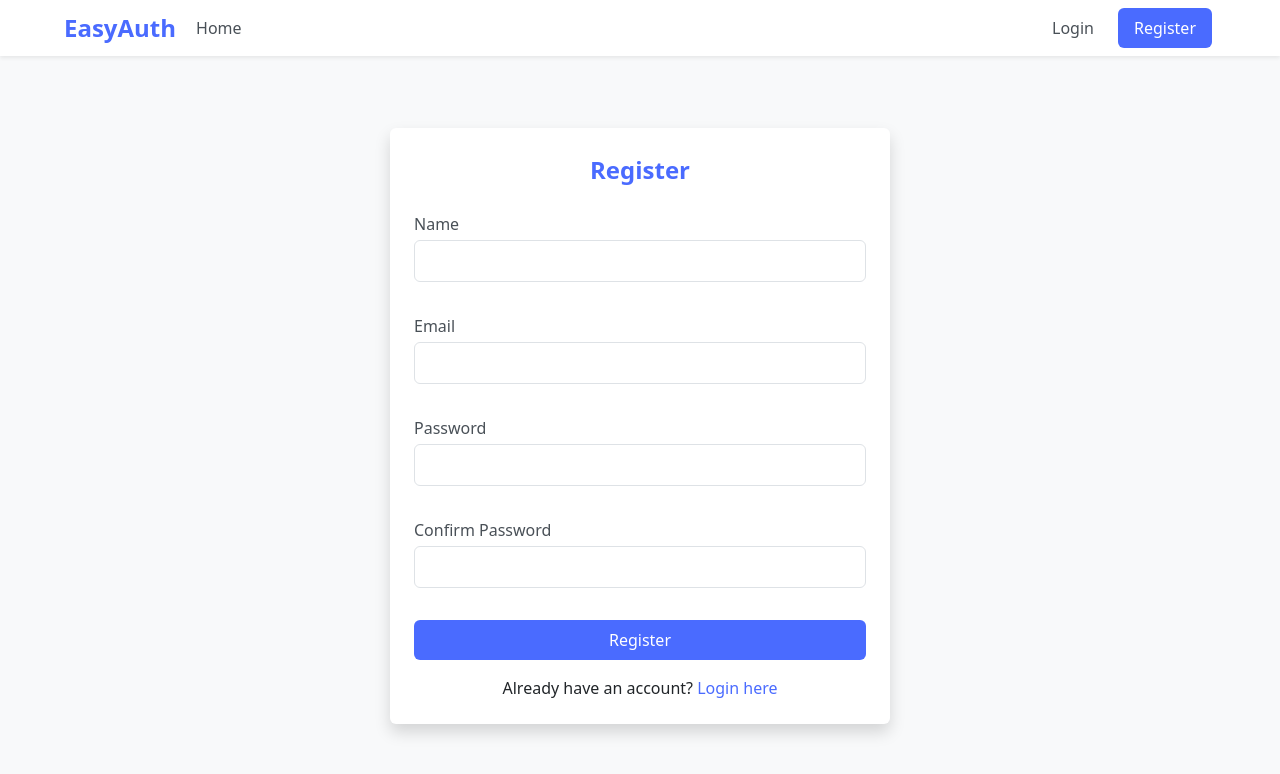
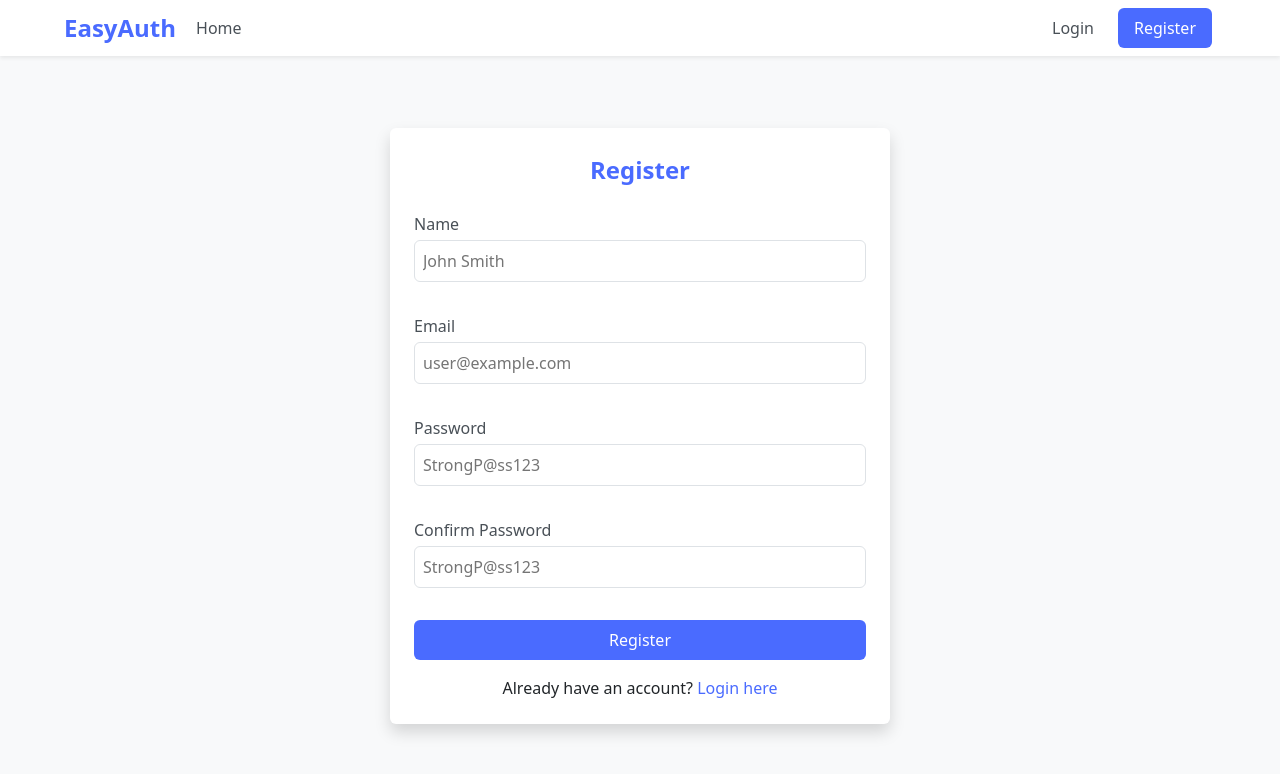
Before and after one commit to osamaadam/easy-gen, a React (Vite) app in the folder web/: page /register in a window 1280 px wide. Shown: the top 774 px of the page. Built offline with nearby package versions, Linux system fonts and the light colour scheme; no server answers.

Commit message:
feat: add placeholders to input fields in login and registration forms for better user guidance

```diff
--- a/web/src/pages/login.tsx
+++ b/web/src/pages/login.tsx
@@ -57,7 +57,12 @@ export default function Login() {
       <form onSubmit={formik.handleSubmit}>
         <div className="form-group">
           <label htmlFor="email">Email</label>
-          <input id="email" type="email" {...formik.getFieldProps("email")} />
+          <input
+            id="email"
+            type="email"
+            placeholder="user@example.com"
+            {...formik.getFieldProps("email")}
+          />
           {formik.errors.email ? (
             <div className="error">{formik.errors.email}</div>
           ) : null}
@@ -68,6 +73,7 @@ export default function Login() {
           <input
             id="password"
             type="password"
+            placeholder="StrongP@ss123"
             {...formik.getFieldProps("password")}
           />
           {formik.errors.password ? (
--- a/web/src/pages/register.tsx
+++ b/web/src/pages/register.tsx
@@ -65,7 +65,12 @@ export default function Register() {
       <form onSubmit={formik.handleSubmit}>
         <div className="form-group">
           <label htmlFor="name">Name</label>
-          <input id="name" type="text" {...formik.getFieldProps("name")} />
+          <input
+            id="name"
+            type="text"
+            placeholder="John Smith"
+            {...formik.getFieldProps("name")}
+          />
           {formik.errors.name ? (
             <div className="error">{formik.errors.name}</div>
           ) : null}
@@ -73,7 +78,12 @@ export default function Register() {
 
         <div className="form-group">
           <label htmlFor="email">Email</label>
-          <input id="email" type="email" {...formik.getFieldProps("email")} />
+          <input
+            id="email"
+            type="email"
+            placeholder="user@example.com"
+            {...formik.getFieldProps("email")}
+          />
           {formik.errors.email ? (
             <div className="error">{formik.errors.email}</div>
           ) : null}
@@ -84,6 +94,7 @@ export default function Register() {
           <input
             id="password"
             type="password"
+            placeholder="StrongP@ss123"
             {...formik.getFieldProps("password")}
           />
           {formik.errors.password ? (
@@ -96,6 +107,7 @@ export default function Register() {
           <input
             id="confirmPassword"
             type="password"
+            placeholder="StrongP@ss123"
             {...formik.getFieldProps("confirmPassword")}
           />
           {formik.errors.confirmPassword ? (
```
